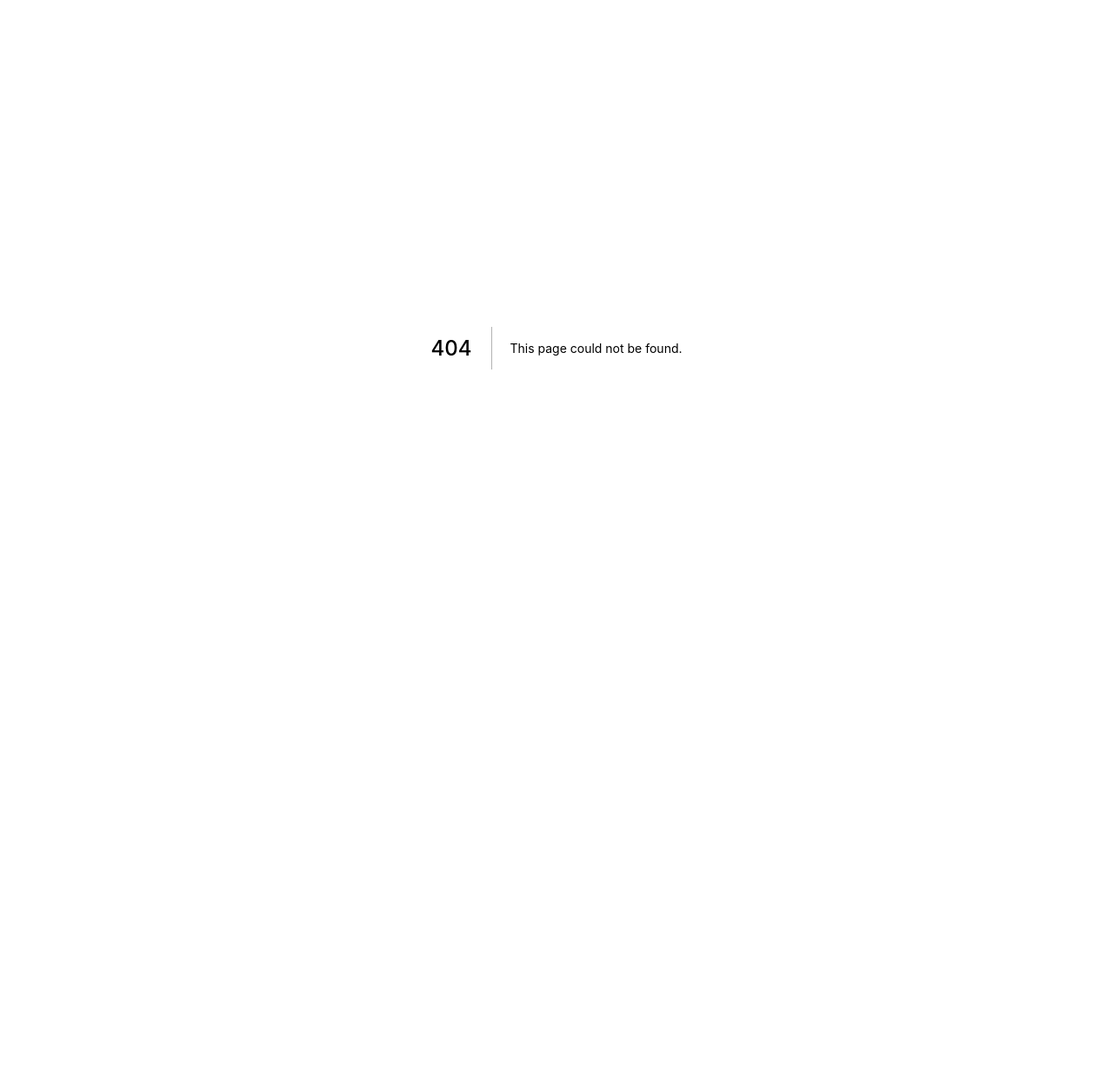
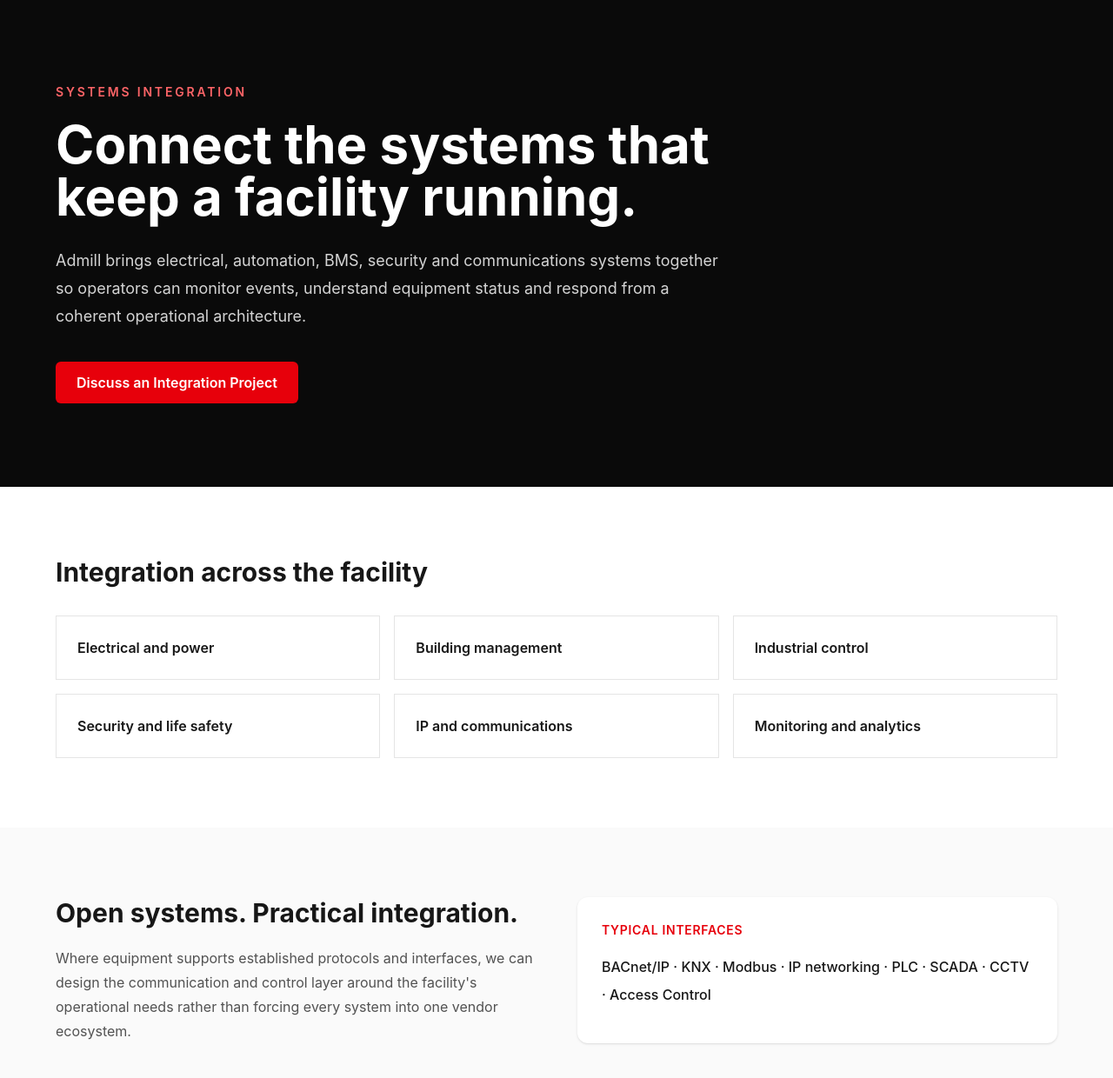
Before and after one commit to smokd/admill-landing, a Next.js app in the folder admill-landing-page/: page /solutions/systems-integration in a window 1280 px wide. Before the commit this address had no page. Shown: the top 1240 px of the page at 87% size. Before the commit the page ends 800 px from the top, so only its background shows below. Built offline with nearby package versions, Linux system fonts and the light colour scheme.

Commit message:
Add systems integration service page

```diff
--- /dev/null
+++ b/admill-landing-page/app/solutions/systems-integration/page.tsx
@@ -0,0 +1,21 @@
+import type { Metadata } from "next";
+import Link from "next/link";
+
+export const metadata: Metadata = {
+  title: "Systems Integration in Zimbabwe",
+  description: "Electrical, BMS, automation, security and network systems integration for complex commercial and industrial facilities in Zimbabwe.",
+  alternates: { canonical: "/solutions/systems-integration" },
+};
+
+const layers = ["Electrical and power", "Building management", "Industrial control", "Security and life safety", "IP and communications", "Monitoring and analytics"];
+
+export default function SystemsIntegrationPage() {
+  return (
+    <main className="min-h-screen bg-white text-neutral-900">
+      <section className="bg-neutral-950 px-6 py-24 text-white"><div className="mx-auto max-w-6xl"><p className="text-sm font-semibold uppercase tracking-[0.2em] text-red-400">Systems Integration</p><h1 className="mt-5 max-w-4xl text-4xl font-bold md:text-6xl">Connect the systems that keep a facility running.</h1><p className="mt-7 max-w-3xl text-lg leading-8 text-neutral-300">Admill brings electrical, automation, BMS, security and communications systems together so operators can monitor events, understand equipment status and respond from a coherent operational architecture.</p><Link href="/#contact" className="mt-9 inline-block rounded-md bg-red-600 px-6 py-3 font-semibold">Discuss an Integration Project</Link></div></section>
+      <section className="px-6 py-20"><div className="mx-auto max-w-6xl"><h2 className="text-3xl font-bold">Integration across the facility</h2><div className="mt-8 grid gap-4 md:grid-cols-3">{layers.map((x) => <div key={x} className="border border-neutral-200 p-6 font-semibold">{x}</div>)}</div></div></section>
+      <section className="bg-neutral-50 px-6 py-20"><div className="mx-auto max-w-6xl grid gap-12 md:grid-cols-2"><div><h2 className="text-3xl font-bold">Open systems. Practical integration.</h2><p className="mt-5 leading-7 text-neutral-600">Where equipment supports established protocols and interfaces, we can design the communication and control layer around the facility's operational needs rather than forcing every system into one vendor ecosystem.</p></div><div className="rounded-xl bg-white p-7 shadow-sm"><p className="text-sm font-semibold uppercase tracking-wider text-red-600">Typical interfaces</p><p className="mt-4 font-medium leading-8">BACnet/IP · KNX · Modbus · IP networking · PLC · SCADA · CCTV · Access Control</p></div></div></section>
+      <section className="px-6 py-20"><div className="mx-auto max-w-6xl rounded-2xl bg-neutral-950 p-8 text-white md:p-12"><h2 className="text-3xl font-bold">Have systems that need to work together?</h2><p className="mt-4 max-w-2xl text-neutral-300">Share the existing architecture, equipment and project objectives. We can help define the integration scope and commissioning requirements.</p><Link href="/#contact" className="mt-7 inline-block rounded-md bg-red-600 px-6 py-3 font-semibold">Start a Project Conversation</Link></div></section>
+    </main>
+  );
+}
```
